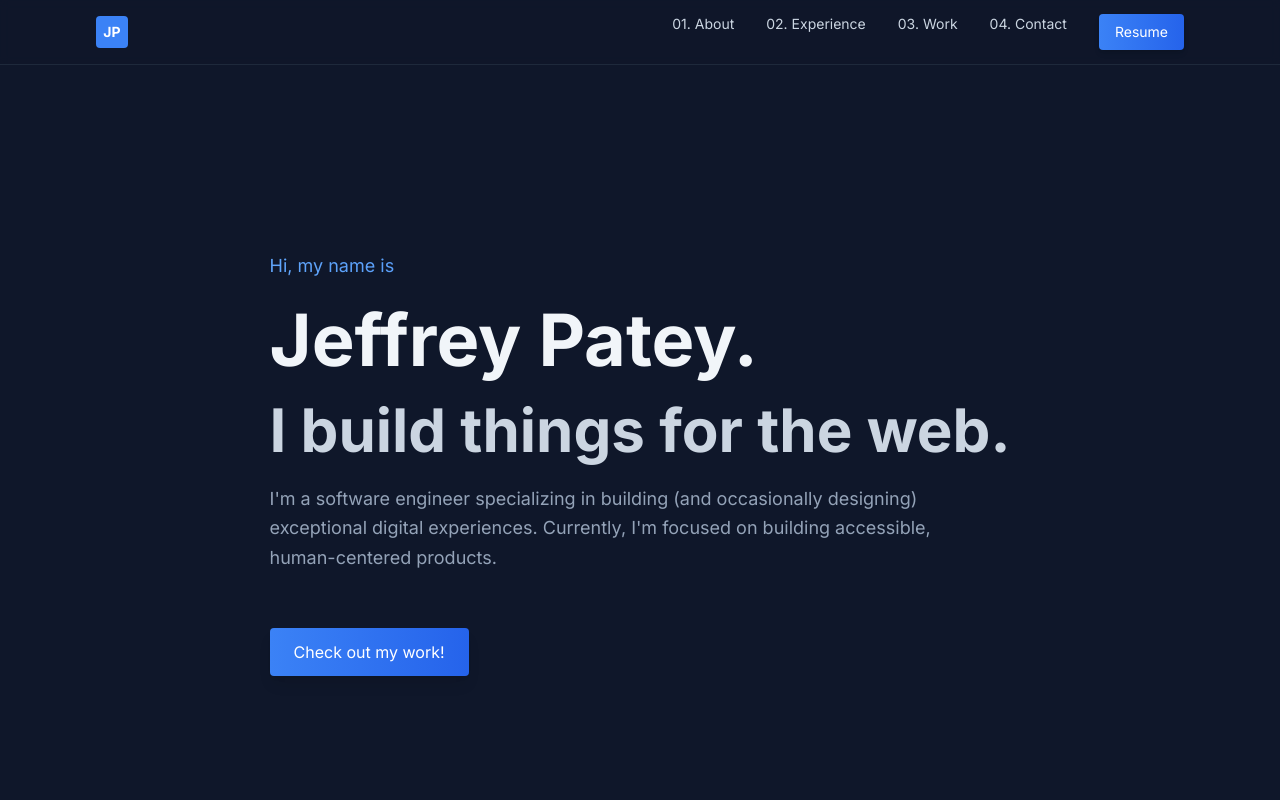
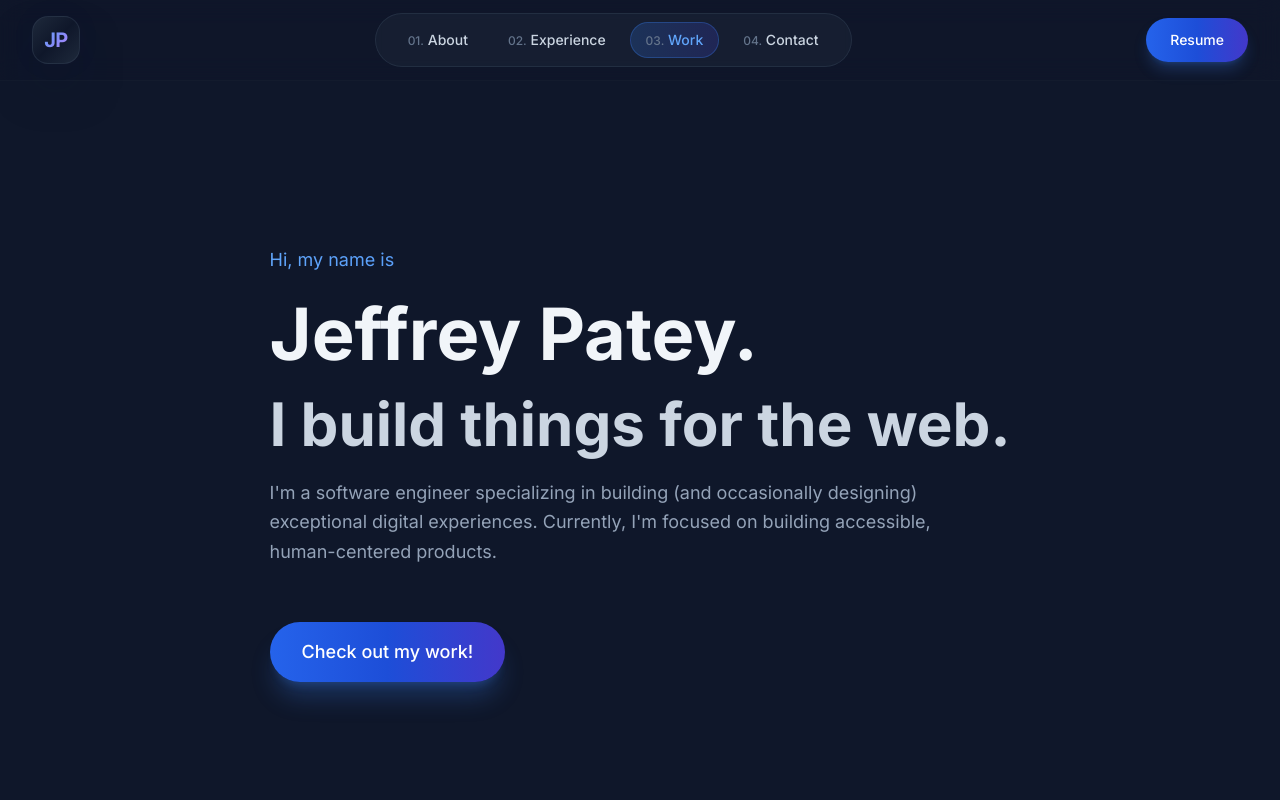
Before and after one commit to jvpatey/portfolio, a Next.js app: page / in a window 1280 px wide. Shown: the top 800 px of the page. Built offline with nearby package versions, Linux system fonts and the light colour scheme.

Commit message:
updated nav styling to use modern trends

```diff
--- a/components/About.tsx
+++ b/components/About.tsx
@@ -16,14 +16,14 @@ export default function About() {
                 about HTML & CSS!
               </p>
               <p>
-                Fast-forward to today, and I've had the privilege of working at
+                Fast-forward to today, and I&apos;ve had the privilege of working at
                 an advertising agency, a start-up, a huge corporation, and a
                 student-led design studio. My main focus these days is building
                 accessible, inclusive products and digital experiences at
                 Upstatement for a variety of clients.
               </p>
               <p>
-                Here are a few technologies I've been working with recently:
+                Here are a few technologies I&apos;ve been working with recently:
               </p>
               <div className="grid grid-cols-2 gap-2 text-sm mt-4">
                 <div className="flex items-center">
--- a/components/Experience.tsx
+++ b/components/Experience.tsx
@@ -2,9 +2,9 @@ export default function Experience() {
   return (
     <section id="experience" className="py-20 px-6 lg:px-8 bg-slate-800/50">
       <div className="max-w-4xl mx-auto">
-        <h2 className="text-3xl font-bold mb-12">
-          <span className="text-blue-400">02.</span> Where I've Worked
-        </h2>
+            <h2 className="text-3xl font-bold mb-12">
+              <span className="text-blue-400">02.</span> Where I&apos;ve Worked
+            </h2>
         <div className="space-y-8">
           <div className="border-l-2 border-blue-400 pl-6">
             <h3 className="text-xl font-semibold text-slate-100">
--- a/components/Hero.tsx
+++ b/components/Hero.tsx
@@ -13,16 +13,17 @@ export default function Hero() {
             I build things for the web.
           </h2>
           <p className="text-lg text-slate-400 max-w-2xl leading-relaxed">
-            I'm a software engineer specializing in building (and occasionally
-            designing) exceptional digital experiences. Currently, I'm focused
+            I&apos;m a software engineer specializing in building (and occasionally
+            designing) exceptional digital experiences. Currently, I&apos;m focused
             on building accessible, human-centered products.
           </p>
           <div className="pt-8">
             <a
               href="#projects"
-              className="inline-block px-6 py-3 bg-gradient-to-r from-blue-500 to-blue-600 text-white rounded hover:from-blue-600 hover:to-blue-700 transition-all duration-300 shadow-lg hover:shadow-blue-500/25"
+              className="relative group inline-block px-8 py-4 bg-gradient-to-r from-blue-600 via-blue-700 to-indigo-700 text-white rounded-full font-medium text-lg shadow-xl shadow-blue-500/25 hover:shadow-blue-500/40 transition-all duration-300 hover:scale-105"
             >
-              Check out my work!
+              <span className="relative z-10">Check out my work!</span>
+              <div className="absolute inset-0 bg-gradient-to-r from-blue-500 via-blue-600 to-indigo-600 rounded-full opacity-0 group-hover:opacity-100 transition-opacity duration-300"></div>
             </a>
           </div>
         </div>
--- a/components/Navigation.tsx
+++ b/components/Navigation.tsx
@@ -1,49 +1,135 @@
+"use client";
+
 import Link from "next/link";
+import { useState, useEffect } from "react";
 
 export default function Navigation() {
+  const [isScrolled, setIsScrolled] = useState(false);
+  const [activeSection, setActiveSection] = useState("about");
+
+  useEffect(() => {
+    const handleScroll = () => {
+      setIsScrolled(window.scrollY > 50);
+
+      // Update active section based on scroll position
+      const sections = ["about", "experience", "projects", "contact"];
+      const currentSection = sections.find((section) => {
+        const element = document.getElementById(section);
+        if (element) {
+          const rect = element.getBoundingClientRect();
+          return rect.top <= 100 && rect.bottom >= 100;
+        }
+        return false;
+      });
+
+      if (currentSection) {
+        setActiveSection(currentSection);
+      }
+    };
+
+    window.addEventListener("scroll", handleScroll);
+    return () => window.removeEventListener("scroll", handleScroll);
+  }, []);
+
+  const navItems = [
+    { href: "#about", label: "About", number: "01" },
+    { href: "#experience", label: "Experience", number: "02" },
+    { href: "#projects", label: "Work", number: "03" },
+    { href: "#contact", label: "Contact", number: "04" },
+  ];
+
   return (
-    <nav className="fixed top-0 left-0 right-0 z-50 bg-slate-900/80 backdrop-blur-sm border-b border-slate-800">
-      <div className="max-w-6xl mx-auto px-6 lg:px-8">
-        <div className="flex justify-between items-center h-16">
+    <nav
+      className={`fixed top-0 left-0 right-0 z-50 transition-all duration-500 ${
+        isScrolled
+          ? "bg-slate-900/95 backdrop-blur-xl border-b border-slate-700/50 shadow-2xl shadow-slate-900/25"
+          : "bg-slate-900/60 backdrop-blur-md border-b border-slate-800/30"
+      }`}
+    >
+      <div className="max-w-7xl mx-auto px-6 lg:px-8">
+        <div className="flex justify-between items-center h-20">
           {/* Logo */}
-          <div className="flex items-center">
-            <div className="w-8 h-8 bg-blue-500 rounded flex items-center justify-center">
-              <span className="text-white font-bold text-sm">JP</span>
+          <Link href="#" className="group">
+            <div className="relative">
+              {/* Animated background rings */}
+              <div className="absolute -inset-2 bg-gradient-to-r from-blue-500/30 via-indigo-500/30 to-purple-500/30 rounded-2xl blur-lg opacity-0 group-hover:opacity-100 transition-all duration-500 animate-pulse"></div>
+
+              {/* Main logo container */}
+              <div className="relative w-12 h-12 bg-gradient-to-br from-slate-800 via-slate-900 to-slate-800 rounded-2xl border border-slate-700/50 flex items-center justify-center shadow-2xl shadow-slate-900/50 group-hover:shadow-blue-500/25 transition-all duration-500 group-hover:scale-110 group-hover:rotate-3">
+                {/* Inner glow effect */}
+                <div className="absolute inset-1 bg-gradient-to-br from-blue-500/20 to-indigo-600/20 rounded-xl opacity-0 group-hover:opacity-100 transition-opacity duration-300"></div>
+
+                {/* Text with gradient */}
+                <span className="relative z-10 bg-gradient-to-br from-blue-400 via-indigo-400 to-purple-400 bg-clip-text text-transparent font-bold text-xl tracking-tight">
+                  JP
+                </span>
+
+                {/* Subtle animation dots */}
+                <div className="absolute top-1 right-1 w-1.5 h-1.5 bg-blue-400 rounded-full opacity-0 group-hover:opacity-100 transition-opacity duration-300 animate-ping"></div>
+                <div className="absolute bottom-1 left-1 w-1 h-1 bg-indigo-400 rounded-full opacity-0 group-hover:opacity-100 transition-opacity duration-500 animate-ping delay-150"></div>
+              </div>
+
+              {/* Outer glow on hover */}
+              <div className="absolute -inset-1 bg-gradient-to-br from-blue-500/10 to-indigo-600/10 rounded-2xl blur-sm opacity-0 group-hover:opacity-100 transition-opacity duration-300"></div>
             </div>
+          </Link>
+
+          {/* Navigation Links */}
+          <div className="hidden md:flex items-center gap-2 bg-slate-800/50 backdrop-blur-sm rounded-full px-4 py-2 border border-slate-700/50">
+            {navItems.map((item) => (
+              <Link
+                key={item.href}
+                href={item.href}
+                className={`relative px-4 py-2 text-sm font-medium rounded-full transition-all duration-300 group ${
+                  activeSection === item.href.slice(1)
+                    ? "text-blue-400"
+                    : "text-slate-300 hover:text-slate-100"
+                }`}
+              >
+                <span className="relative z-10">
+                  <span className="text-xs text-slate-500 group-hover:text-blue-400 transition-colors duration-300">
+                    {item.number}.
+                  </span>{" "}
+                  {item.label}
+                </span>
+
+                {/* Active indicator */}
+                {activeSection === item.href.slice(1) && (
+                  <div className="absolute inset-0 bg-gradient-to-r from-blue-500/20 to-indigo-600/20 rounded-full border border-blue-500/30"></div>
+                )}
+
+                {/* Hover effect */}
+                <div className="absolute inset-0 bg-gradient-to-r from-slate-700/50 to-slate-600/50 rounded-full opacity-0 group-hover:opacity-100 transition-opacity duration-300"></div>
+              </Link>
+            ))}
           </div>
 
-          {/* Navigation Links */}
-          <div className="flex gap-8 text-sm">
-            <Link
-              href="#about"
-              className="text-slate-300 hover:bg-gradient-to-r hover:from-blue-400 hover:to-blue-500 hover:bg-clip-text hover:text-transparent transition-all duration-300"
-            >
-              01. About
-            </Link>
-            <Link
-              href="#experience"
-              className="text-slate-300 hover:bg-gradient-to-r hover:from-blue-400 hover:to-blue-500 hover:bg-clip-text hover:text-transparent transition-all duration-300"
-            >
-              02. Experience
-            </Link>
-            <Link
-              href="#projects"
-              className="text-slate-300 hover:bg-gradient-to-r hover:from-blue-400 hover:to-blue-500 hover:bg-clip-text hover:text-transparent transition-all duration-300"
-            >
-              03. Work
-            </Link>
-            <Link
-              href="#contact"
-              className="text-slate-300 hover:bg-gradient-to-r hover:from-blue-400 hover:to-blue-500 hover:bg-clip-text hover:text-transparent transition-all duration-300"
-            >
-              04. Contact
-            </Link>
+          {/* Resume Button */}
+          <div className="flex items-center gap-4">
             <a
               href="#resume"
-              className="px-4 py-2 bg-gradient-to-r from-blue-500 to-blue-600 text-white rounded hover:from-blue-600 hover:to-blue-700 transition-all duration-300 shadow-md hover:shadow-blue-500/25"
+              className="relative group px-6 py-3 bg-gradient-to-r from-blue-600 via-blue-700 to-indigo-700 text-white rounded-full font-medium text-sm shadow-lg shadow-blue-500/25 hover:shadow-blue-500/40 transition-all duration-300 hover:scale-105"
             >
-              Resume
+              <span className="relative z-10">Resume</span>
+              <div className="absolute inset-0 bg-gradient-to-r from-blue-500 via-blue-600 to-indigo-600 rounded-full opacity-0 group-hover:opacity-100 transition-opacity duration-300"></div>
             </a>
+
+            {/* Mobile menu button */}
+            <button className="md:hidden w-10 h-10 bg-slate-800/50 backdrop-blur-sm rounded-lg border border-slate-700/50 flex items-center justify-center text-slate-300 hover:text-white hover:bg-slate-700/50 transition-all duration-300">
+              <svg
+                className="w-5 h-5"
+                fill="none"
+                stroke="currentColor"
+                viewBox="0 0 24 24"
+              >
+                <path
+                  strokeLinecap="round"
+                  strokeLinejoin="round"
+                  strokeWidth={2}
+                  d="M4 6h16M4 12h16M4 18h16"
+                />
+              </svg>
+            </button>
           </div>
         </div>
       </div>
--- a/components/Projects.tsx
+++ b/components/Projects.tsx
@@ -2,9 +2,9 @@ export default function Projects() {
   return (
     <section id="projects" className="py-20 px-6 lg:px-8">
       <div className="max-w-4xl mx-auto">
-        <h2 className="text-3xl font-bold mb-12">
-          <span className="text-blue-400">03.</span> Some Things I've Built
-        </h2>
+            <h2 className="text-3xl font-bold mb-12">
+              <span className="text-blue-400">03.</span> Some Things I&apos;ve Built
+            </h2>
         <div className="space-y-20">
           {/* Project 1 */}
           <div className="grid md:grid-cols-2 gap-8 items-center">
```
Also changed, not shown: components/Contact.tsx (+6 -5 lines).
